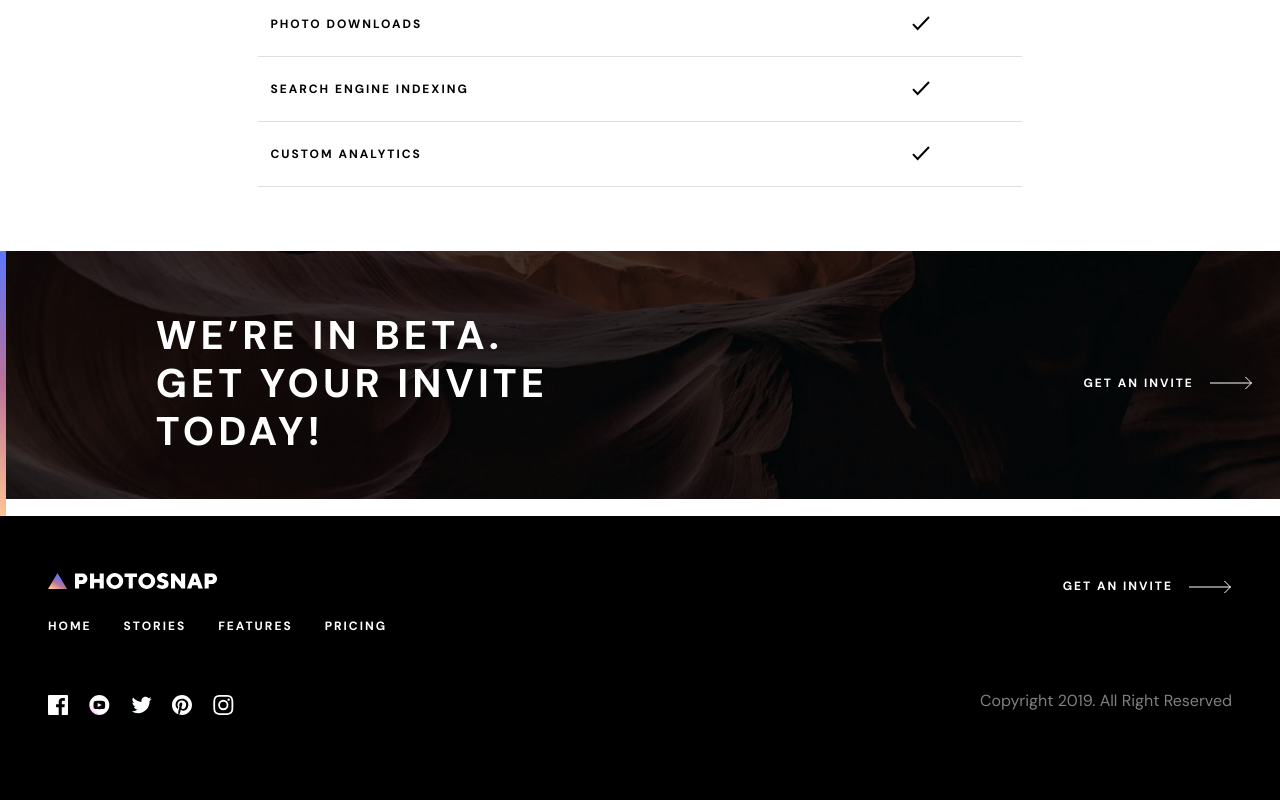
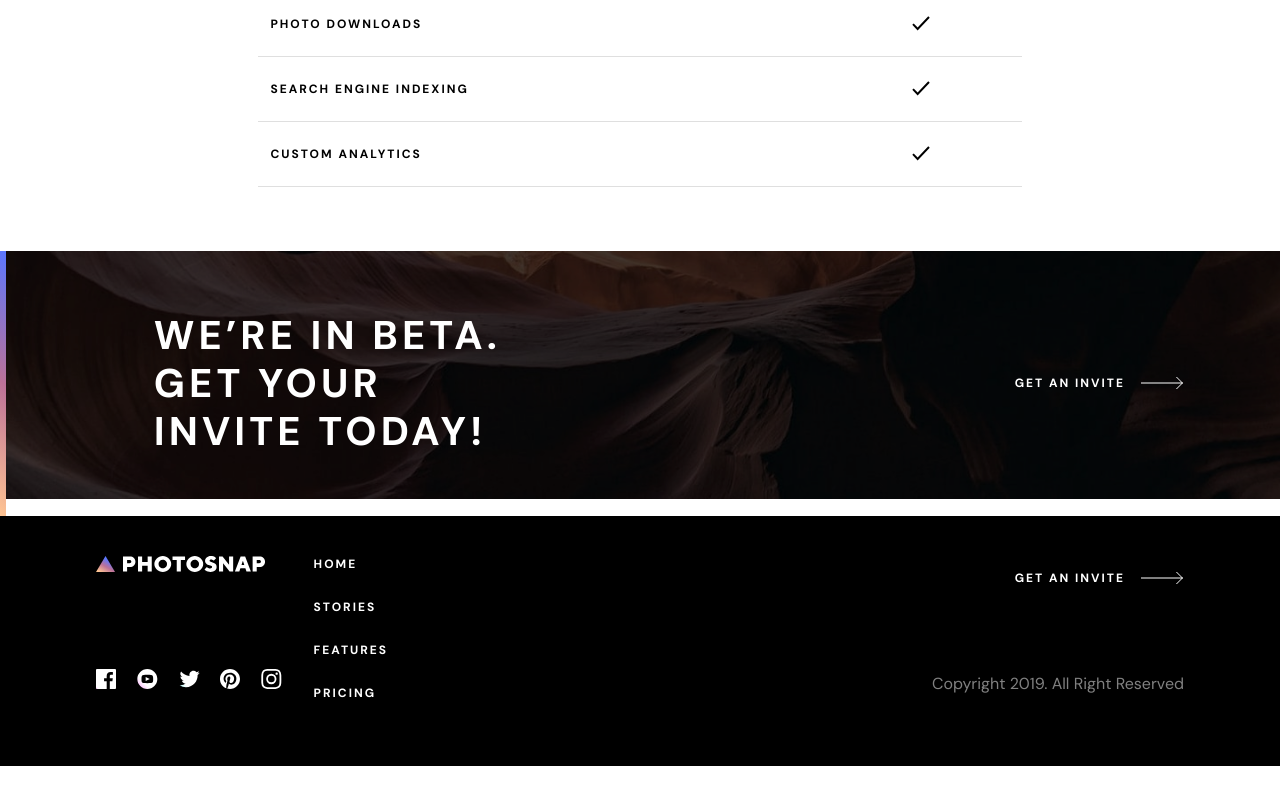
Before and after one commit to LogvnR/photosnap-app, a Next.js app: page /pricing in a window 1280 px wide. Shown: the part 1796-2596 px from the top of the page. After the commit the page ends 2562 px from the top, so only its background shows below. Built offline with nearby package versions, Linux system fonts and the light colour scheme.

Commit message:
added Footer styles for Desktop

```diff
--- a/components/navigation/Footer.tsx
+++ b/components/navigation/Footer.tsx
@@ -1,3 +1,5 @@
+import Link from 'next/link';
+
 import classes from '../../styles/navigation/Footer.module.css';
 import ArrowBtn from '../buttons/ArrowBtn';
 
@@ -15,10 +17,18 @@ const Footer = () => {
         <img src="/assets/shared/desktop/instagram.svg" alt="Instagram" />
       </div>
       <div className={classes.navigation}>
-        <h4>home</h4>
-        <h4>stories</h4>
-        <h4>features</h4>
-        <h4>pricing</h4>
+        <Link href="/">
+          <h4>home</h4>
+        </Link>
+        <Link href="/stories">
+          <h4>stories</h4>
+        </Link>
+        <Link href="/features">
+          <h4>features</h4>
+        </Link>
+        <Link href="/pricing">
+          <h4>pricing</h4>
+        </Link>
       </div>
       <div className={classes.btn}>
         <ArrowBtn title="get an invite" color="white" />
--- a/styles/buttons/ArrowBtn.module.css
+++ b/styles/buttons/ArrowBtn.module.css
@@ -38,10 +38,12 @@
   .container-black:hover > p {
     border-bottom: 1px solid var(--black);
     transition: border 0.25s ease-in-out;
+    cursor: pointer;
   }
 
   .container-white:hover > p {
     border-bottom: 1px solid var(--white);
     transition: border-bottom 0.25s ease-in-out;
+    cursor: pointer;
   }
 }
--- a/styles/cards/BetaCard.module.css
+++ b/styles/cards/BetaCard.module.css
@@ -73,6 +73,7 @@
   .content-container {
     width: 100%;
     height: inherit;
+    padding: 0 6rem 0 0;
     display: grid;
     grid-template-columns: 0.2fr 3fr 4fr;
     grid-template-areas: 'Accent Title Btn';
@@ -95,3 +96,9 @@
     justify-self: start;
   }
 }
+
+@media only screen and (min-width: 1600px) {
+  .content-container {
+    padding: 0 9rem 0 0;
+  }
+}
--- a/styles/navigation/Footer.module.css
+++ b/styles/navigation/Footer.module.css
@@ -97,3 +97,69 @@
     justify-self: end;
   }
 }
+
+@media only screen and (min-width: 1280px) {
+  .container {
+    height: 250px;
+    grid-template-columns: 0.3fr 0.2fr 1fr;
+    grid-template-rows: repeat(2, 1fr);
+    grid-template-areas: 'Title Routing Invite' 'Social Routing Copyright';
+    align-items: flex-end;
+    padding: 0 6rem;
+  }
+
+  .title {
+    grid-area: Title;
+    margin: 0 0 4rem;
+  }
+
+  .title:hover {
+    cursor: pointer;
+  }
+
+  .navigation {
+    grid-area: Routing;
+    flex-direction: column;
+    align-self: center;
+    justify-content: flex-start;
+    align-items: flex-start;
+    gap: 0.2rem;
+    margin-top: 0;
+    margin-bottom: 0;
+  }
+
+  .navigation h4 {
+    transition: opacity 0.25s ease-in-out;
+  }
+
+  .navigation h4:hover {
+    opacity: 0.3;
+    transition: opacity 0.25s ease-in-out;
+    cursor: pointer;
+  }
+
+  .social {
+    grid-area: Social;
+    align-self: center;
+    padding: 0;
+    justify-content: flex-start;
+    gap: 1.3rem;
+  }
+
+  .social img {
+    transition: filter 0.25s ease-in-out;
+  }
+
+  .social img:hover {
+    filter: unset;
+    transition: filter 0.25s ease-in-out;
+    cursor: pointer;
+  }
+}
+
+@media only screen and (min-width: 1600px) {
+  .container {
+    grid-template-columns: 0.25fr 0.2fr 1fr;
+    padding: 0 9rem;
+  }
+}
```
